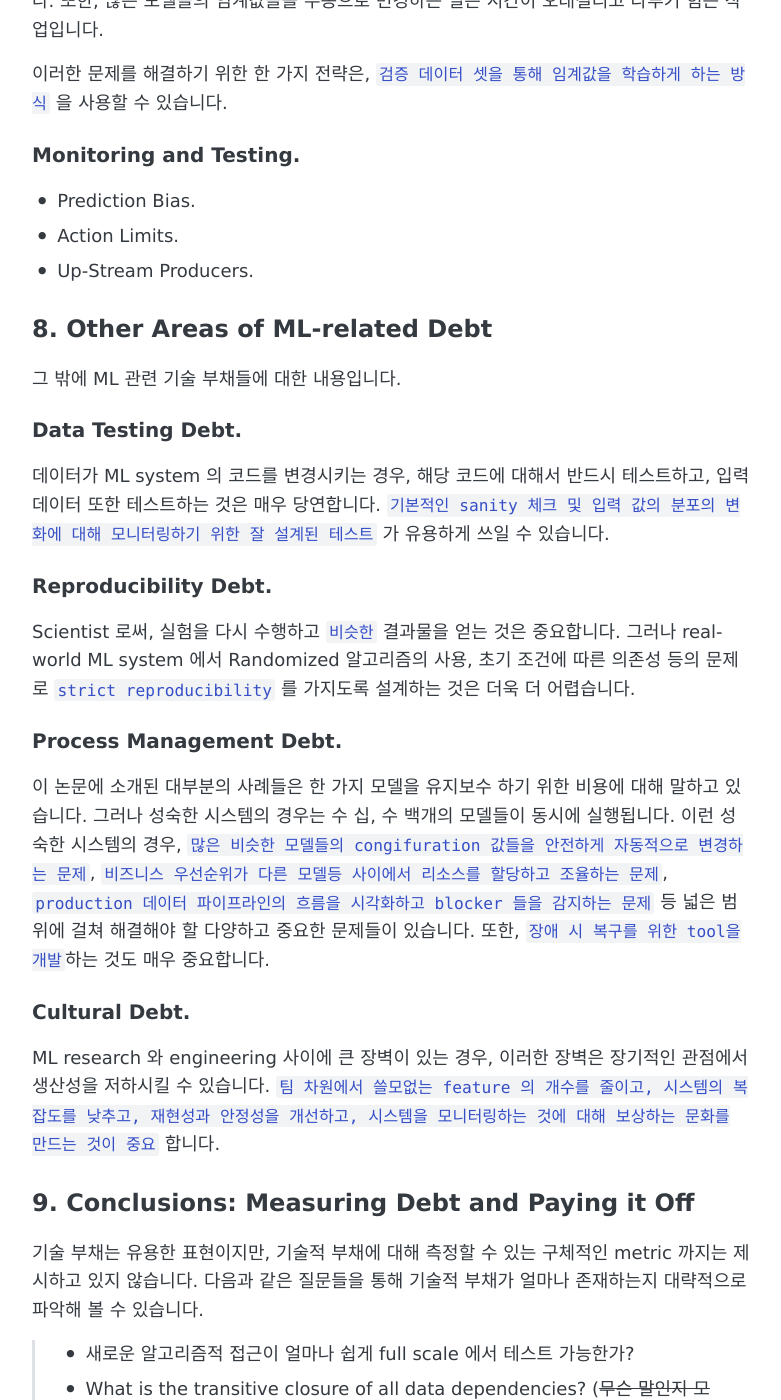
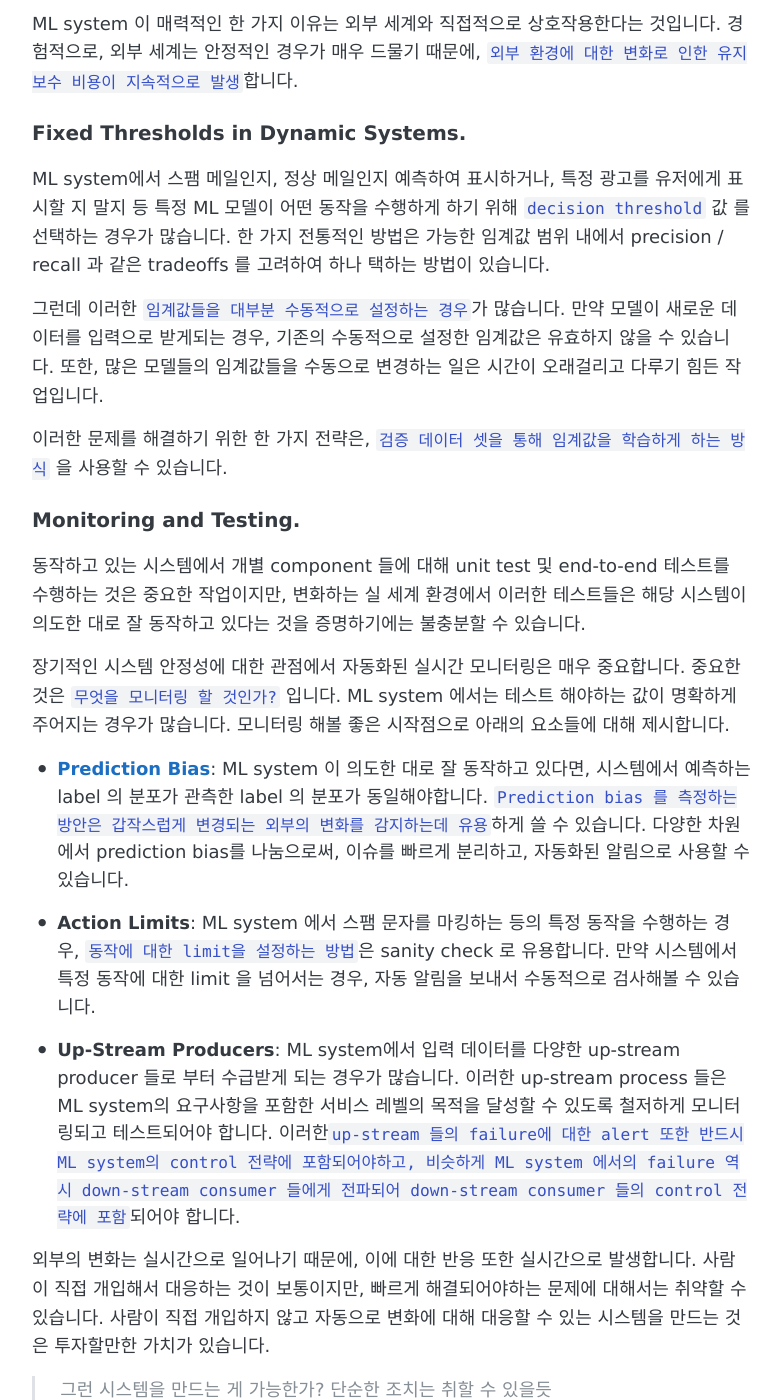
Before and after one commit to inahjeon/inahjeon.github.io, a Jekyll site: the page built from _posts/2020-02-16-technical-dept-in-ml-systms.md, in a window 1280 px wide and 1400 px high, scrolled down 5499 px. Shown: the whole window, without its empty margins (248-1029 px from the left). Built offline with Jekyll 4.4.1, drawn with Linux system fonts in a browser that asks for light colours; some of the changed text lies outside the part shown.

Commit message:
Update Hidden Technical Debt in Machine Learning Systems

```diff
--- a/_posts/2020-02-16-technical-dept-in-ml-systms.md
+++ b/_posts/2020-02-16-technical-dept-in-ml-systms.md
@@ -1,24 +1,24 @@
 ---
 layout: post
 title:  "Hidden Technical Debt in Machine Learning Systems"
-date:   2020-02-16 16:03:00
+date:   2020-02-16 18:47:00
 tags: [공부, feature store, machine learning, mlops]
 comments: true
 ---
 
 ML 서비스를 Production 에 적용하기 시작하면서, CD4ML, ML Ops 에도 관심이 많이 생겨서 차근차근 공부해보려고 합니다.
 
-나온지 꽤 되긴 했는데 MLOps 관련 많은 article 에서 읽어볼 것을 추천하고 있는, [Hidden Technical Debt in Machine Learning Systems (2015): ML system 에서의 기술 부채에 대해 Google 에서 작성한 유명한 논문](https://papers.nips.cc/paper/5656-hidden-technical-debt-in-machine-learning-systems.pdf) 를 찬찬히 읽어보고 적당히 의역 및 요약해보았습니다. 정확한 내용은 원문을 참고해주세요.
+나온지 꽤 되긴 했는데 MLOps 관련 많은 article 들에서 읽어볼 것을 추천하고 있는, [Hidden Technical Debt in Machine Learning Systems (2015): ML system 에서의 기술 부채에 대해 Google 에서 작성한 유명한 논문](https://papers.nips.cc/paper/5656-hidden-technical-debt-in-machine-learning-systems.pdf) 를 찬찬히 읽어보고 적당히 의역 및 요약해보았습니다. (정확한 내용은 원문을 참고해주세요.)
 
 ## 1. Introduction - ML 시스템에서의 기술적 부채
 
-["Technical Debt" (기술 부채)]((https://en.wikipedia.org/wiki/Technical_debt)) 란?
+### [Technical Debt (기술 부채)](https://en.wikipedia.org/wiki/Technical_debt) 란?
 
-Ward Cunningham 이 제시한 비유적 표현으로, 대략 다음의 한 짤로 요약됩니다...
+Ward Cunningham 이 제시한 비유적 표현으로, software engineering 관점에서 기존의 시스템에 축적되어서 새로운 기능을 추가하거나, 변경 / 유지보수 할 때 이를 어렵게 만드는 요소들로, 금융에서의 `부채`와 비슷한 개념으로 바라볼 수 있습니다.
+
+~~기술 부채는 대략 다음의 한 짤로 요약됩니다...~~
 
 ![](https://miro.medium.com/max/863/1*55Jn564sqMdKT39XIW3uxQ.png)
-
-(~~언제까지 네모난 바퀴로 갈텐가...~~)
 
 소프트웨어 엔지니어링에서와 마찬가지로 라이브 시스템에 ML 을 적용하기 시작하면서 ML system 에서도 `개발과 배포에 걸리는 시간은 상대적으로 빠르고 저렴하지만, 이를 유지보수하는 것은 어렵고 비용이 많이 들게되는` 현상이 광범위하게 발생하고 있습니다.
 
@@ -34,7 +34,7 @@ Ward Cunningham 이 제시한 비유적 표현으로, 대략 다음의 한 짤
 
 ### Entanglement
 
-ML 시스템에서는 입력값들이 서로 복잡하게 얽혀있기 때문에, 독립적으로 개선 하기 어렵습니다. 예를 들어 x_1, ... , x_n 의 feature를 사용하는 모델에서 만약 x_1 의 입력 분포를 바꾸는 경우, 나머지 모든 n-1개의 feature 들의 가중치, 사용 여부 등이 모두 바뀌게 됩니다. 새로운 n+1 번째 feature 를 추가하거나, 특정 feature x_j 를 제거하는 경우도 마찬가지 입니다.
+ML 시스템에서는 `입력값들이 서로 복잡하게 얽혀있기 때문에, 독립적으로 개선 하기 어렵`습니다. 예를 들어 x_1, ... , x_n 의 feature를 사용하는 모델에서 만약 x_1 의 입력 분포를 바꾸는 경우, 나머지 모든 n-1개의 feature 들의 가중치, 사용 여부 등이 모두 바뀌게 됩니다. 새로운 n+1 번째 feature 를 추가하거나, 특정 feature x_j 를 제거하는 경우도 마찬가지 입니다.
 
 이 논문에서는 이러한 경우를 CASE (`Changing Anything Changes Everything`) 원칙으로 명명했습니다. CASE 원칙은 입력값에 대해서 뿐아니라, 하이퍼파라미터, 학습에 필요한 설정들, 샘플링 방법등 ML system 의 모든 가능한 작업에 적용될 수 있습니다.
 
@@ -48,19 +48,21 @@ ML 시스템에서는 입력값들이 서로 복잡하게 얽혀있기 때문에
 
 (해결책 TBD)
 
-### Undeclared Consumers (SE에서도 동일하게 발생하는 문제 같은데)
+### Undeclared Consumers
+
+> SE에서도 동일하게 발생하는 문제 같은데
 
 모델 m_a를 통한 예측 결과가 다른 시스템에서 널리 접근가능하게 만들어진 경우, 접근 제한이 없는 경우 선언하지 않은 소비자들이 모델의 출력값을 사용하게 되는 경우가 발생합니다.
 
 ## 3. Data Dependencies Cost More than Code Dependencies
 
-전통적인 소프트웨어 엔지니어링에서 `Dependency dept`가 코드를 복잡하게 하고 기술 부채를 발생시키는 키 요소로 지목되었는데, ML 시스템에서도 이와 비슷하게 `data dependency` 가 기술 부채를 쌓고 있으며, 더 감지하기도 어렵다는 사실을 발견했습니다. 코드 의존성의 경우 compiler, linker 등 static analysis 를 통해 확인할 수 있습니다. 데이터 의존성의 경우도 의존성을 파악할 수 있는 도구가 없다면, 대규모의 해결하기 어려운 데이터 의존성을 쌓기 쉽습니다.
+전통적인 소프트웨어 엔지니어링에서 코드를 복잡하게 하고 기술 부채를 발생시키는 주요 요소로 `Dependency dept`를 꼽고 있습니다. ML 시스템에서도 이와 비슷하게 `data dependency` 가 기술 부채를 쌓고 있으며, 더 감지하기도 어렵다는 사실을 발견했습니다. 코드 의존성의 경우 compiler, linker 등 static analysis 를 통해 확인할 수 있습니다. 데이터 의존성의 경우도 의존성을 파악할 수 있는 도구가 없다면, 대규모의 해결하기 어려운 데이터 의존성을 쌓기 쉽습니다.
 
 ### Unstable Data Dependencies
 
-모델에서 다른 시스템에서 만든 출력값을 모델의 입력값으로 사용하게 되는 경우가 많은데, 이런 경우 시간의 흐름에 따라 질적으로, 양적으로 변화하는 unstable 한 입력값이 될 수 있습니다. 예를 들어 다른 모델의 출력 값을 입력값으로 사용하는 경우 해당 모델이 변경됨에 따라 출력값이 암묵적으로 바뀔 수 있습니다. 이러한 입력값의 변화는 이를 사용하는 시스템에서 감지하기 어렵기 때문에 위험합니다.
+모델에서 `다른 시스템에서 만든 출력값을 모델의 입력값으로 사용하게 되는 경우가 많은데, 이런 경우 시간의 흐름에 따라 질적으로, 양적으로 변화하는 unstable 한 입력값`이 될 수 있습니다. 예를 들어 다른 모델의 출력 값을 입력값으로 사용하는 경우 해당 모델이 변경됨에 따라 출력값이 암묵적으로 바뀔 수 있습니다. 이러한 입력값의 변화는 이를 사용하는 시스템에서 감지하기 어렵기 때문에 위험합니다.
 
-이에 대한 한 가지 해결 전략으로는 데이터에 대해 versioned copy 를 만들어 데이터 의존성을 해결하는 방법이 있습니다.
+이에 대한 한 가지 해결 전략으로는 `데이터에 대해 versioned copy 를 만들어 데이터 의존성을 해결하는 방법`이 있습니다.
 
 > 논문에는 없지만, 지난번에 사용해보고 작성한 데이터 버전 관리 툴 [DVC](https://inahjeon.github.io/dvc/) 글 참고
 
@@ -81,19 +83,21 @@ ML 시스템에서는 입력값들이 서로 복잡하게 얽혀있기 때문에
 
 Live ML 시스템에서 한 가지 중요한 특성은 `시간이 흐름에 따라 시스템의 동작이 다시 모델에 영향을 끼치게 되는 것`입니다. 이러한 특성은 모델이 배포되기 전에는 시스템이 어떻게 동작할 지 예측하기 어려운 `analysys debt` 를 발생시킬 수 있습니다.
 
-(모델이 데이터에 영향을 끼치고, 다시 그 데이터가 모델에 영향을 끼치는 건가 봉가)
+> 모델이 데이터에 영향을 끼치고, 다시 그 데이터가 모델에 영향을 끼치는 건가 봉가
 
-### Direct Feedback Loops
+- **Direct Feedback Loops**: 어떤 모델이 해당 모델에 사용할 미래의 학습 데이터를 선택하는데 직접적으로 영향을 끼질 수 있습니다. 이러한 문제는 supervised algorithm 에서 보통 bandit algorithm 을 통해 해결합니다.
 
-### Hidden Feedback Loops
+> 뭔말인지 모르겠음.
+
+- **Hidden Feedback Loops**: 직접적인 피드백 루프는 분석하기 어렵지만, 적어도 통계학적으로 해결책을 찾아볼 수는 있습니다. 더욱 더 어려운 케이스는 실세계에서 간접적으로 서로 영향을 주고 있는 시스템들에서 발생하는 숨어있는 피드백 루프입니다. 예를 들어 웹 페이지의 facet을 결정하는 두 시스템 (보여줄 제품을 선택하는 시스템과 제품에 관련된 리뷰를 선택하는 시스템) 에서 한 시스템에서의 개선 사항은 다른 시스템에 영향 (유저가 특정 제품을 더 많이/적게 클릭하는 등)을 끼칠 수 있습니다. 이러한 `숨은 피드백 루프가 완전히 독립된 시스템 사이에서 발생`한다는 사실을 유념해야 합니다.
 
 ## 5. ML-System Anti-Patterns
 
 ![](https://user-images.githubusercontent.com/16538186/74599412-be9d1880-50c4-11ea-919b-8d0971757405.png)
 
-Real-world ML system 에서 실제 학습이나 예측에 사용되는 "ML 코드"가 차지하는 비중은 매우 적고, ML system 을 위한 요구되는 인프라가 매우 복잡합니다.
+Real-world ML system 에서 실제 학습이나 예측에 사용되는 "ML 코드"가 차지하는 비중은 매우 적고, ML system 을 위한 요구되는 인프라는 매우 복잡합니다.
 
-아래에서는 ML 시스템에서 반드시 피하거나, 리팩토링 되어야하는 몇 가지 system-design anti-pattern 들에 대해 다룹니다.
+아래에서는 이러한 ML 시스템에서 반드시 피하거나, 리팩토링 되어야하는 몇 가지 `system-design anti-pattern` 들에 대해 다룹니다.
 
 ### Glue Code.
 
@@ -133,9 +137,19 @@ ML system에서 스팸 메일인지, 정상 메일인지 예측하여 표시하
 
 ### Monitoring and Testing.
 
-- Prediction Bias.
-- Action Limits.
-- Up-Stream Producers.
+동작하고 있는 시스템에서 개별 component 들에 대해 unit test 및 end-to-end 테스트를 수행하는 것은 중요한 작업이지만, 변화하는 실 세계 환경에서 이러한 테스트들은 해당 시스템이 의도한 대로 잘 동작하고 있다는 것을 증명하기에는 불충분할 수 있습니다.
+
+장기적인 시스템 안정성에 대한 관점에서 자동화된 실시간 모니터링은 매우 중요합니다. 중요한 것은 `무엇을 모니터링 할 것인가?` 입니다. ML system 에서는 테스트 해야하는 값이 명확하게 주어지는 경우가 많습니다. 모니터링 해볼 좋은 시작점으로 아래의 요소들에 대해 제시합니다.
+
+- **[Prediction Bias](https://developers.google.com/machine-learning/crash-course/classification/prediction-bias)**: ML system 이 의도한 대로 잘 동작하고 있다면, 시스템에서 예측하는 label 의 분포가 관측한 label 의 분포가 동일해야합니다. `Prediction bias 를 측정하는 방안은 갑작스럽게 변경되는 외부의 변화를 감지하는데 유용`하게 쓸 수 있습니다. 다양한 차원에서 prediction bias를 나눔으로써, 이슈를 빠르게 분리하고, 자동화된 알림으로 사용할 수 있습니다.
+
+- **Action Limits**: ML system 에서 스팸 문자를 마킹하는 등의 특정 동작을 수행하는 경우, `동작에 대한 limit을 설정하는 방법`은  sanity check 로 유용합니다. 만약 시스템에서 특정 동작에 대한 limit 을 넘어서는 경우, 자동 알림을 보내서 수동적으로 검사해볼 수 있습니다.
+
+- **Up-Stream Producers**: ML system에서 입력 데이터를 다양한 up-stream producer 들로 부터 수급받게 되는 경우가 많습니다. 이러한 up-stream process 들은 ML system의 요구사항을 포함한 서비스 레벨의 목적을 달성할 수 있도록 철저하게 모니터링되고 테스트되어야 합니다. 이러한`up-stream 들의 failure에 대한 alert 또한 반드시 ML system의 control 전략에 포함되어야하고, 비슷하게 ML system 에서의 failure 역시 down-stream consumer 들에게 전파되어 down-stream consumer 들의 control 전략에 포함`되어야 합니다.
+
+외부의 변화는 실시간으로 일어나기 때문에, 이에 대한 반응 또한 실시간으로 발생합니다. 사람이 직접 개입해서 대응하는 것이 보통이지만, 빠르게 해결되어야하는 문제에 대해서는 취약할 수 있습니다. 사람이 직접 개입하지 않고 자동으로 변화에 대해 대응할 수 있는 시스템을 만드는 것은 투자할만한 가치가 있습니다.
+
+> 그런 시스템을 만드는 게 가능한가? 단순한 조치는 취할 수 있을듯
 
 ## 8. Other Areas of ML-related Debt
 
```
Also changed, not shown: other parts of _posts/2020-02-16-technical-dept-in-ml-systms.md (+2 -2 lines).
